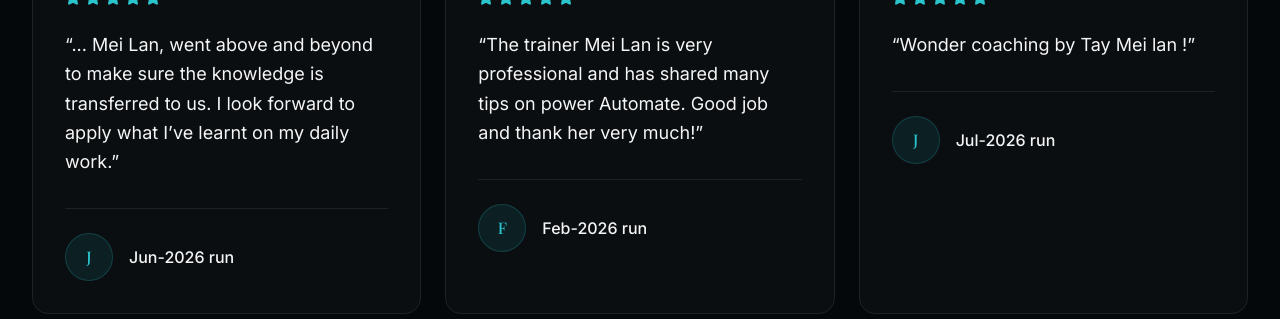
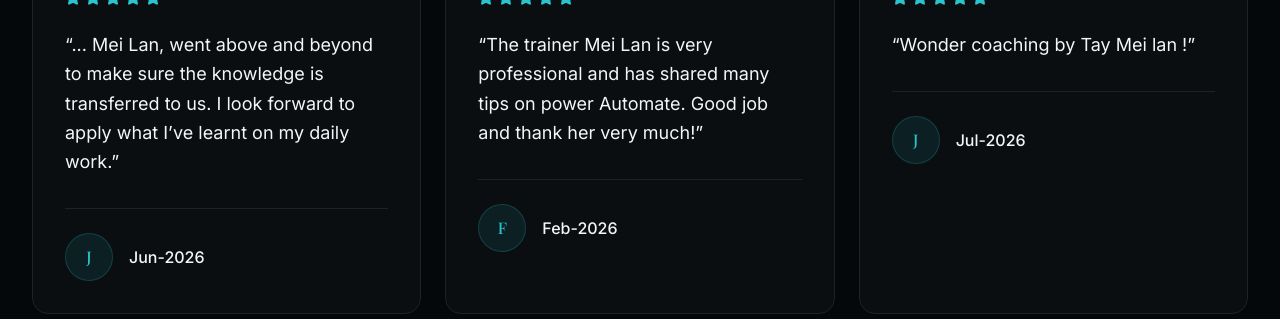
Before and after one commit to hazengit/hazenit-web, a Next.js app: page / in a window 1280 px wide. Shown: the part 3240-3559 px from the top of the page. Built offline with nearby package versions, Linux system fonts and the light colour scheme; a web font is replaced by a local one.

Commit message:
take away run

```diff
--- a/components/ui/testimonials.tsx
+++ b/components/ui/testimonials.tsx
@@ -4,16 +4,16 @@ const testimonials = [
   {
     quote:
       '... Mei Lan, went above and beyond to make sure the knowledge is transferred to us. I look forward to apply what I’ve learnt on my daily work.',
-    run: 'Jun-2026 run',
+    run: 'Jun-2026',
   },
   {
     quote:
       'The trainer Mei Lan is very professional and has shared many tips on power Automate. Good job and thank her very much!',
-    run: 'Feb-2026 run',
+    run: 'Feb-2026',
   },
   {
     quote: 'Wonder coaching by Tay Mei lan !',
-    run: 'Jul-2026 run',
+    run: 'Jul-2026',
   },
 ]
 
```
